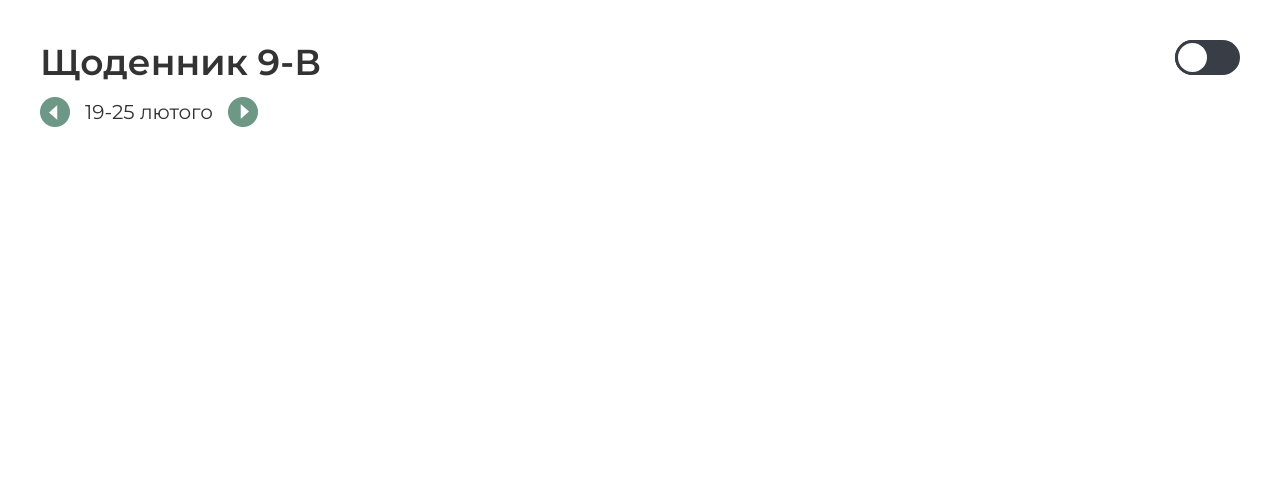
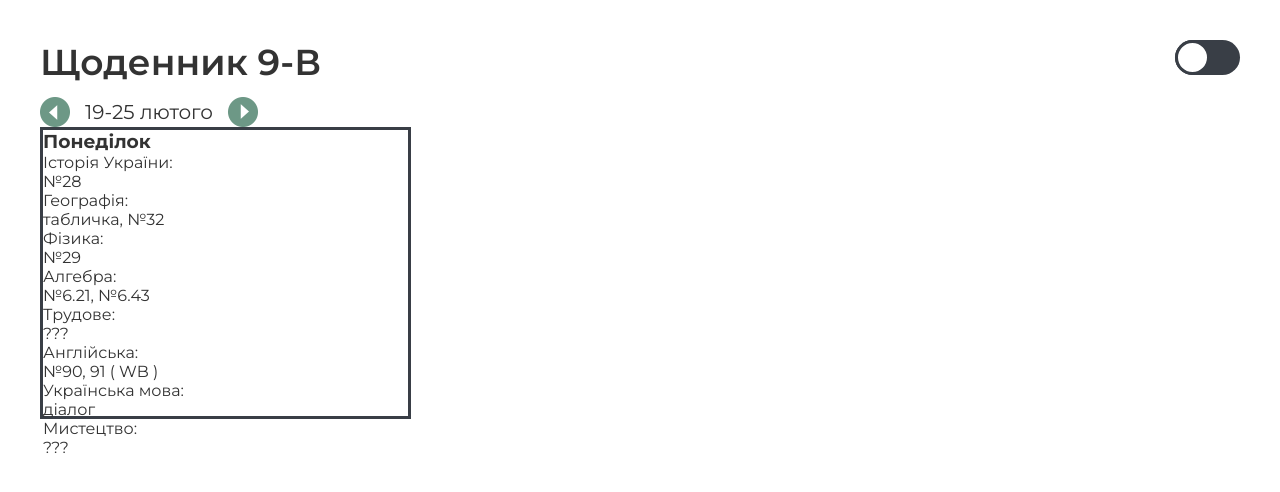
Before and after one commit to ZubalYana/Diary, a website: page public/index.html in a window 1280 px wide. Drawn offline with Linux system fonts and the light colour scheme.

Commit message:
add week and day

```diff
--- a/public/index.html
+++ b/public/index.html
@@ -21,7 +21,46 @@
             <img class="currentWeek_arrow" id="currentWeek_arrowRight" src="./img/arrow.png">
 
         </div>
-        <div class="week_days"></div>
+        <div class="week">
+            <div class="weekDay" id="Monday">
+                <h3 class="weekDay_heading">Понеділок</h3>
+                <div class="weekDay_line"></div>
+                <div class="weekDay_lessons">
+                    <div class="weekDay_lesson">
+                        <div class="weekDay_lessonName">Історія України:</div>
+                        <div class="weekDay_lessonHomework">№28</div>
+                    </div>
+                    <div class="weekDay_lesson">
+                        <div class="weekDay_lessonName">Географія:</div>
+                        <div class="weekDay_lessonHomework">табличка, №32</div>
+                    </div>
+                    <div class="weekDay_lesson">
+                        <div class="weekDay_lessonName">Фізика:</div>
+                        <div class="weekDay_lessonHomework">№29</div>
+                    </div>
+                    <div class="weekDay_lesson">
+                        <div class="weekDay_lessonName">Алгебра:</div>
+                        <div class="weekDay_lessonHomework">№6.21, №6.43</div>
+                    </div>
+                    <div class="weekDay_lesson">
+                        <div class="weekDay_lessonName">Трудове:</div>
+                        <div class="weekDay_lessonHomework">???</div>
+                    </div>
+                    <div class="weekDay_lesson">
+                        <div class="weekDay_lessonName">Англійська:</div>
+                        <div class="weekDay_lessonHomework">№90, 91 ( WB )</div>
+                    </div>
+                    <div class="weekDay_lesson">
+                        <div class="weekDay_lessonName">Українська мова:</div>
+                        <div class="weekDay_lessonHomework">діалог</div>
+                    </div>
+                    <div class="weekDay_lesson">
+                        <div class="weekDay_lessonName">Мистецтво:</div>
+                        <div class="weekDay_lessonHomework">???</div>
+                    </div>
+                </div>
+            </div>
+        </div>
     </div>
 
 
--- a/public/style.scss
+++ b/public/style.scss
@@ -53,4 +53,16 @@
         }
     }
 
+    .week{
+        width: 100%;
+        display: flex;
+        justify-content: space-between;
+        flex-wrap: wrap;
+        .weekDay{
+            width: 371px;
+            height: 292px;
+            border: #393E46 3px solid;
+        }
+    }
+
 }
```
Also changed, not shown: public/style.css, 1 other file.
